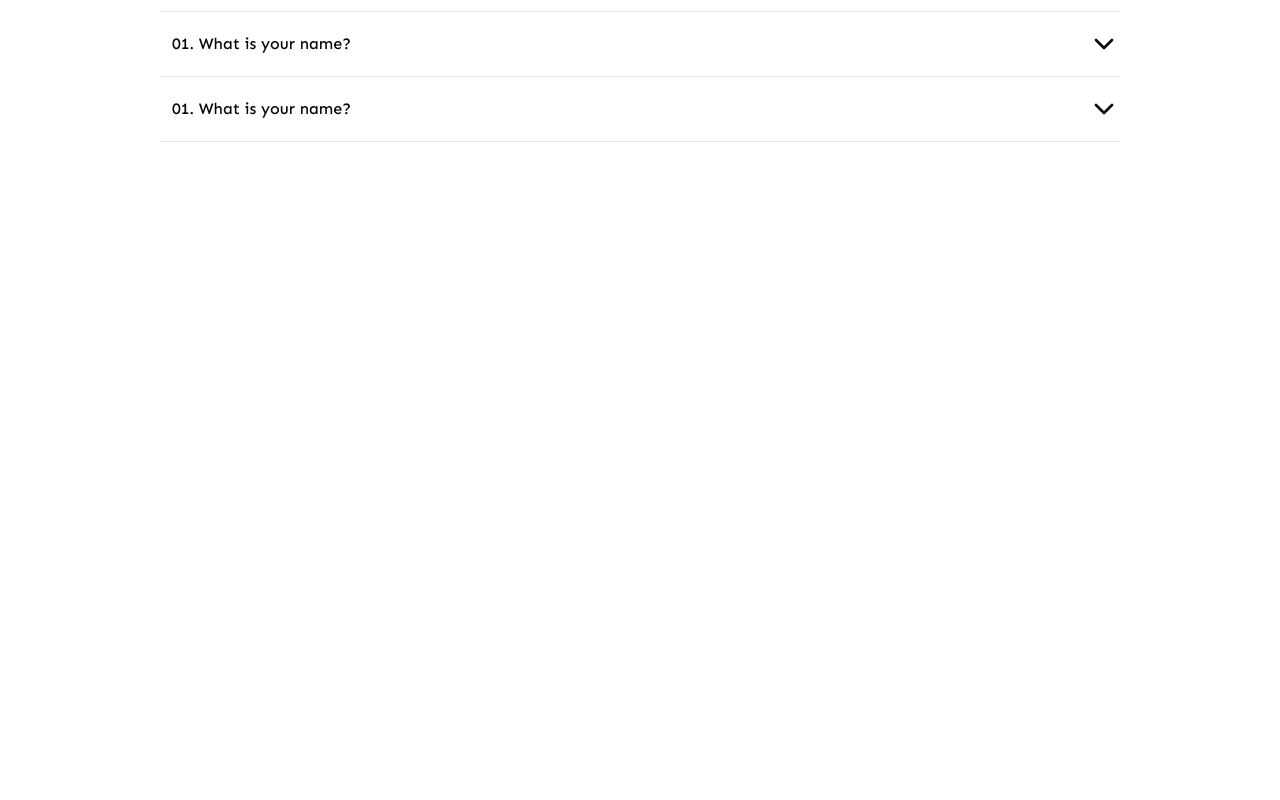
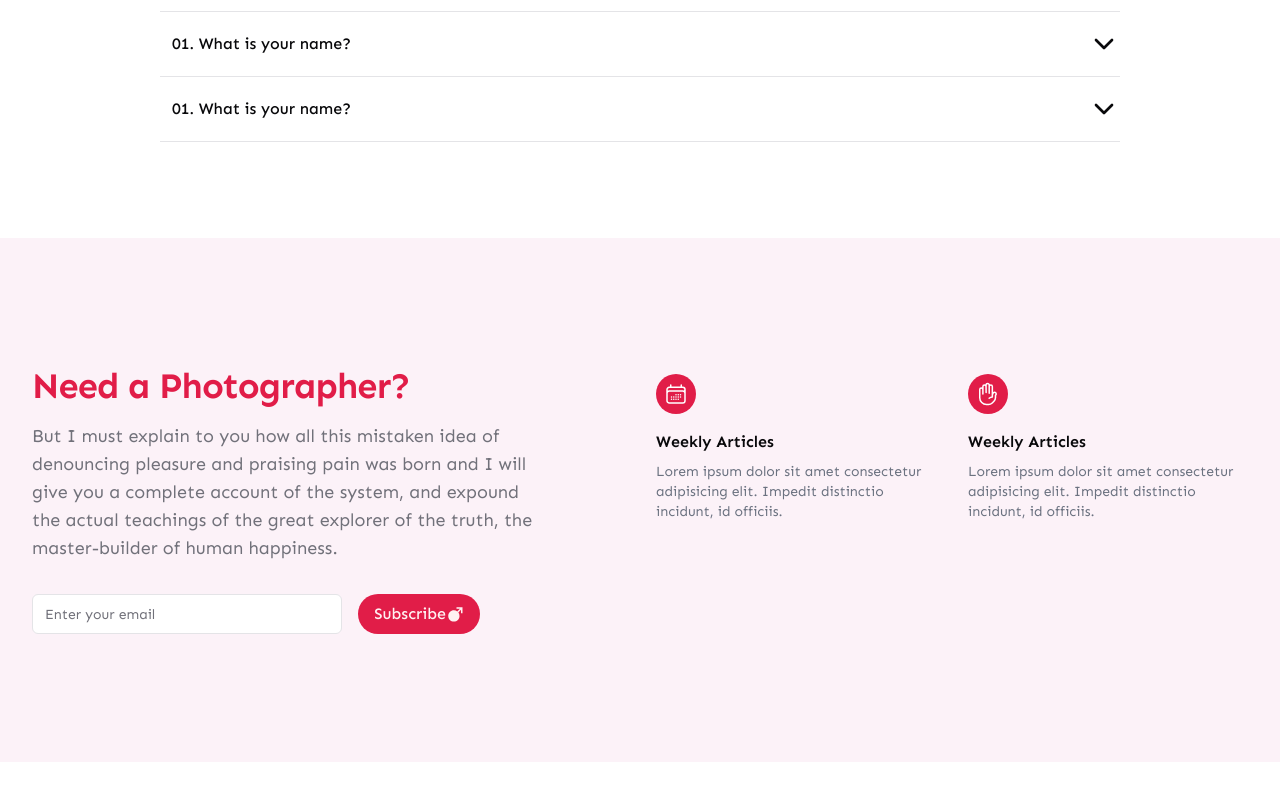
Before and after one commit to Ajosh-NyxBar/photograpy, a Next.js app: page / in a window 1280 px wide. Shown: the part 5703-6503 px from the top of the page. Built offline with nearby package versions, Linux system fonts and the light colour scheme.

Commit message:
add NewsLetter

```diff
--- a/app/page.jsx
+++ b/app/page.jsx
@@ -1,6 +1,7 @@
 import Features from "@/components/Features";
 import Gallery from "@/components/Gallery";
 import Hero from "@/components/Hero";
+import NewsLetter from "@/components/NewsLetter";
 import Paq from "@/components/Paq";
 import Reviews from "@/components/Reviews";
 import Services from "@/components/Services";
@@ -15,6 +16,7 @@ export default function Home() {
       <Gallery />
       <Reviews />
       <Paq />
+      <NewsLetter />
     </main>
   );
 }
--- /dev/null
+++ b/components/NewsLetter.jsx
@@ -0,0 +1,75 @@
+import React from "react";
+import { Input } from "./ui/input";
+import Link from "next/link";
+import { Button } from "./ui/button";
+import { RiMenFill } from "react-icons/ri";
+import { CalendarDaysIcon, HandRaisedIcon } from "@heroicons/react/24/outline";
+
+const NewsLetter = () => {
+  return (
+    <section>
+      <div className="relative bg-tertiary overflow-hidden py-16 sm:py-24 lg:py-32">
+        <div className="mx-auto max-w-7xl px-6 lg:px-8">
+          <div className="mx-auto grid max-w-2xl grid-cols-1 gap-x-8 gap-y-16 lg:max-w-none lg:grid-cols-2">
+            <div className="max-w-xl lg:max-w-lg">
+              <h2 className="text-3xl font-bold tracking-tight section-title sm:text-4xl">
+                Need a Photographer?
+              </h2>
+              <p className="mt-4 text-lg leading-8 subtitle">
+                But I must explain to you how all this mistaken idea of
+                denouncing pleasure and praising pain was born and I will give
+                you a complete account of the system, and expound the actual
+                teachings of the great explorer of the truth, the master-builder
+                of human happiness.
+              </p>
+
+              <div className="mt-6 flex max-w-md gap-x-4">
+                <Input
+                  id="email-address"
+                  name="email"
+                  type="email"
+                  autoComplete="email"
+                  required
+                  placeholder="Enter your email"
+                />
+                <Link href={"/contact"}>
+                  <Button>
+                    Subscribe <RiMenFill size={18} />
+                  </Button>
+                </Link>
+              </div>
+            </div>
+            <dl className="grid grid-cols-1 gap-x-8 gap-y-10 sm:grid-cols-2 lg:pt-2">
+              <div className="flex flex-col items-start">
+                <div className="h-10 w-10 flex items-center justify-center bg-primary rounded-full">
+                  <CalendarDaysIcon className="h-6 w-6 text-white" />
+                </div>
+                <div>
+                  <dt className="mt-4 font-semibold">Weekly Articles</dt>
+                  <dd className="mt-2 text-sm text-gray-500">
+                    Lorem ipsum dolor sit amet consectetur adipisicing elit.
+                    Impedit distinctio incidunt, id officiis.
+                  </dd>
+                </div>
+              </div>
+              <div className="flex flex-col items-start">
+                <div className="h-10 w-10 flex items-center justify-center bg-primary rounded-full">
+                  <HandRaisedIcon className="h-6 w-6 text-white" />
+                </div>
+                <div>
+                  <dt className="mt-4 font-semibold">Weekly Articles</dt>
+                  <dd className="mt-2 text-sm text-gray-500">
+                    Lorem ipsum dolor sit amet consectetur adipisicing elit.
+                    Impedit distinctio incidunt, id officiis.
+                  </dd>
+                </div>
+              </div>
+            </dl>
+          </div>
+        </div>
+      </div>
+    </section>
+  );
+};
+
+export default NewsLetter;
--- a/tailwind.config.js
+++ b/tailwind.config.js
@@ -33,6 +33,10 @@ module.exports = {
         secondary: {
           DEFAULT: "hsl(var(--secondary))",
           foreground: "hsl(var(--secondary-foreground))",
+        },
+        tertiary: {
+          DEFAULT: "hsl(var(--tertiary))",
+          foreground: "hsl(var(--tertiary-foreground))",
         },
         destructive: {
           DEFAULT: "hsl(var(--destructive))",
```
